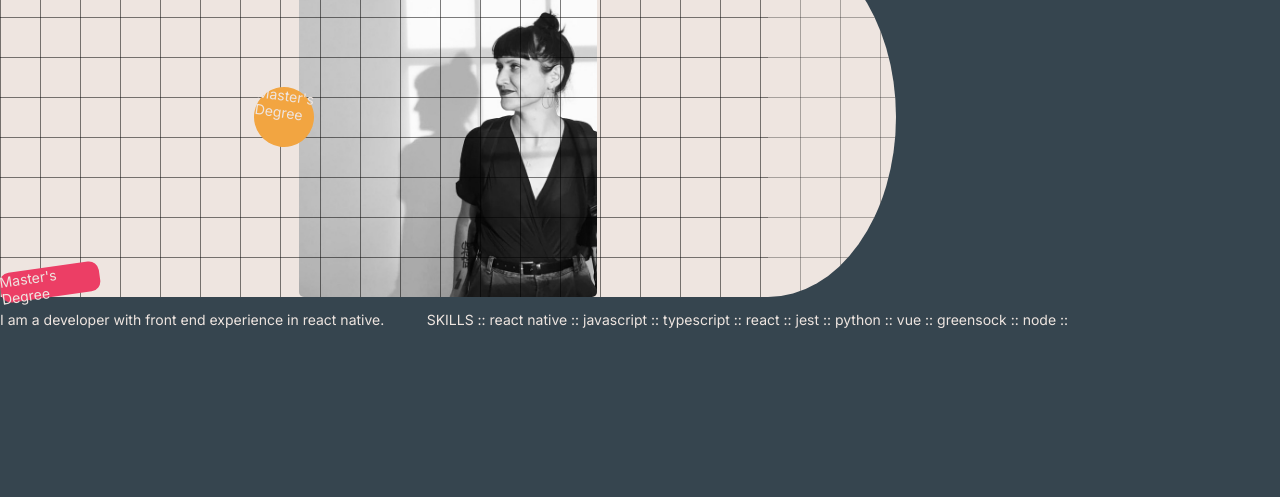
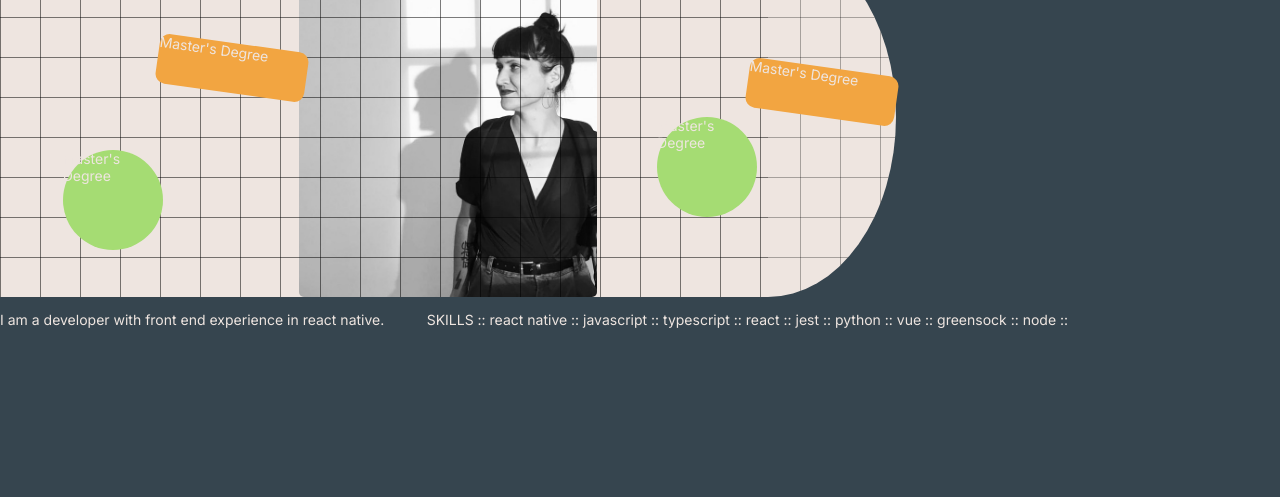
Before and after one commit to AmyCox/AmyCoxPortfolio, a plain HTML site: page src/index.html in a window 1280 px wide. Shown: the part 303-800 px from the top of the page. Drawn offline with Linux system fonts and the light colour scheme.

Commit message:
positioning of stickers on left satisfactory

```diff
--- a/src/css/main.css
+++ b/src/css/main.css
@@ -322,6 +322,7 @@ h1 {
   width: 100px;
   height: 100px;
   border-radius: 50%;
+  z-index: 50;
   background-color: #a5dc73; /* Background color for visualization */
 }
 
@@ -546,25 +547,34 @@ h1 {
   }
 
   .sticker1 {
-    width: 100px;
-    height: 30px;
+    width: 150px;
+    height: 50px;
     background-color: #f2d20d;
     border-radius: 10px;
-
+    margin-left: 10%;
     z-index: 50;
     transform: rotate(-8deg);
   }
   .sticker2 {
-    width: 60px;
-    height: 60px;
+    width: 150px;
+    height: 50px;
     background-color: #f2a541;
-    border-radius: 50%;
+    border-radius: 10px;
 
     z-index: 50;
     transform: rotate(8deg);
-    margin-left: auto;
+    margin-left: 50%;
+  }
 
 
+  .green-circle {
+    width: 100px;
+    height: 100px;
+    margin-bottom: 15%;
+    margin-left: 20%;
+    border-radius: 50%;
+    z-index: 50;
+    background-color: #a5dc73; /* Background color for visualization */
   }
 
   .sticker3 {
@@ -575,7 +585,26 @@ h1 {
 
     z-index: 50;
     transform: rotate(-8deg);
+  }
 
+  .second-sticker-container {
+    position: absolute;
+    grid-area: sticker3;
+    height: 100%;
+    width: 100%;
+    display: flex;
+    flex-direction: column;
+    justify-content: space-between;
+  }
+
+  .third-sticker-container {
+    position: absolute;
+    grid-area: sticker6;
+    height: 100%;
+    width: 100%;
+    display: flex;
+    flex-direction: column;
+    justify-content: space-between;
   }
 
   .image2 {
@@ -615,7 +644,6 @@ h1 {
   .container__works {
     display: none;
   }
-
 
   .container__wide {
     position: relative;
--- a/src/index.html
+++ b/src/index.html
@@ -48,9 +48,17 @@
         <div class="first-sticker-container">
           <div class="sticker sticker1">Master's Degree</div>
           <div class="sticker sticker2">Master's Degree</div>
-          <div class="sticker sticker3">Master's Degree</div>
+          <div class="sticker green-circle">Master's Degree</div>
         </div>
         <div class="image2"></div>
+        <div class="second-sticker-container">
+          <div class="sticker sticker1">Master's Degree</div>
+          <div class="sticker sticker2">Master's Degree</div>
+        </div>
+        <div class="third-sticker-container">
+
+          <div class="sticker green-circle">Master's Degree</div>
+        </div>
 
      <div class="curved-corner" id="curved-corner-topright"></div>
     <div class="curved-corner" id="curved-corner-bottomright"></div>
```
